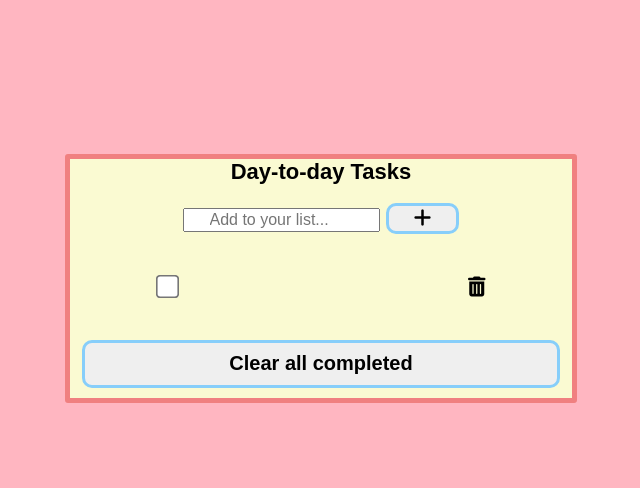
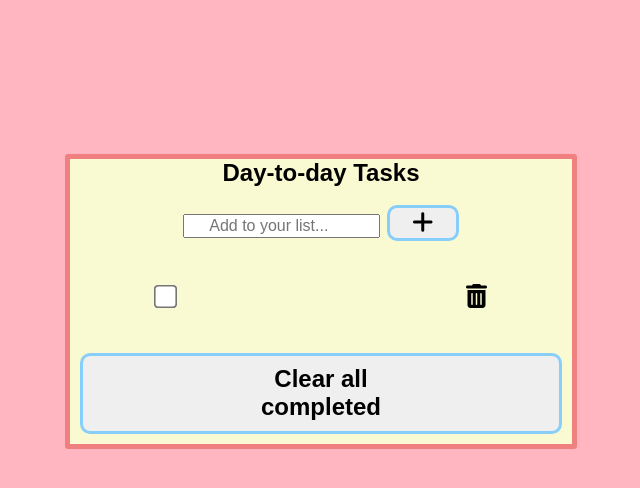
Before and after one commit to vangelif/to-do-list, a website built with webpack: page src/index.html in a window 1280 px wide. Both pictures are taken after a click on the button 741 px from the left and 218 px from the top of the page. Shown: the whole page, without its empty margins (319-959 px from the left). Built offline with nearby package versions, Linux system fonts and the light colour scheme.

Commit message:
adjust scss

```diff
--- a/package.json
+++ b/package.json
@@ -24,12 +24,14 @@
     "hint": "^7.1.3",
     "html-webpack-plugin": "^5.5.0",
     "jest": "^29.5.0",
+    "sass": "^1.62.1",
+    "sass-loader": "^13.2.2",
     "style-loader": "^3.3.1",
     "stylelint": "^13.13.1",
     "stylelint-config-standard": "^21.0.0",
     "stylelint-csstree-validator": "^1.9.0",
     "stylelint-scss": "^3.21.0",
-    "webpack": "^5.75.0",
+    "webpack": "^5.82.1",
     "webpack-cli": "^5.1.1",
     "webpack-dev-server": "^4.11.1"
   },
--- a/src/index.html
+++ b/src/index.html
@@ -15,8 +15,7 @@
   <body>
     <div class="box">
       <span
-        >Day-to-day Tasks</i
-      ></span>
+        >Day-to-day Tasks</span>
 
       <div class="insert-form">
         <input id="insertTask" type="text" placeholder="Add to your list..." />
--- a/src/index.js
+++ b/src/index.js
@@ -1,4 +1,4 @@
-import './style.css';
+import "./style.scss";
 import deleteFunction from './modules/deleteFunction.js';
 import { getFromStorage, saveToStorage } from './modules/localStorage.js';
 import addTodoTask from './modules/addFunction.js';
--- /dev/null
+++ b/src/style.scss
@@ -0,0 +1,81 @@
+$color-pink: lightpink;
+$color-yellow: lightgoldenrodyellow;
+$color-coral: lightcoral;
+$color-blue: lightskyblue;
+$font-size-large: 24px;
+$font-size-medium: 16px;
+
+body {
+  text-align: center;
+  font-size: $font-size-large;
+  padding: 0;
+  margin: 0;
+  background-color: $color-pink;
+  font-family: Arial, Helvetica, sans-serif;
+
+  .box {
+    margin: 12% 30%;
+    display: flex;
+    flex-direction: column;
+    gap: 0.5rem;
+    background-color: $color-yellow;
+    font-weight: 800;
+    border: 5px solid $color-coral;
+    border-radius: 3px;
+
+    .insert-form {
+      margin: 2%;
+
+      input {
+        width: 30%;
+        height: 100%;
+        font-size: $font-size-medium;
+        padding-inline: 5%;
+      }
+
+      button {
+        width: 15%;
+        height: 125%;
+        font-size: $font-size-large;
+        margin: 0;
+        cursor: pointer;
+        border: 3px solid $color-blue;
+        border-radius: 10px;
+
+        .fa-sharp {
+          padding-inline: 5%;
+        }
+      }
+    }
+
+    .todo-el {
+      display: flex;
+      gap: 20px;
+      justify-content: center;
+      align-items: center;
+
+      input[type="checkbox"] {
+        transform: scale(1.8);
+        cursor: pointer;
+      }
+
+      p {
+        width: 50%;
+        text-align: left;
+      }
+    }
+
+    .eraser {
+      margin: 2% 2%;
+
+      button {
+        padding: 2% 30%;
+        font-size: $font-size-large;
+        cursor: pointer;
+        font-weight: 600;
+        border: 3px solid $color-blue;
+        border-radius: 10px;
+      }
+    }
+  }
+}
--- a/webpack.config.js
+++ b/webpack.config.js
@@ -25,9 +25,20 @@ module.exports = {
   },
   module: {
     rules: [
+      // {
+      //   test: /\.css$/i,
+      //   use: ['style-loader', 'css-loader'],
+      // },
       {
-        test: /\.css$/i,
-        use: ['style-loader', 'css-loader'],
+        test: /\.s[ac]ss$/i,
+        use: [
+          // Creates `style` nodes from JS strings
+          'style-loader',
+          // Translates CSS into CommonJS
+          'css-loader',
+          // Compiles Sass to CSS
+          'sass-loader',
+        ],
       },
     ],
   },
```
Also changed, not shown: dist/index.bundle.js, dist/index.html, src/style.css (deleted), 1 other file.
